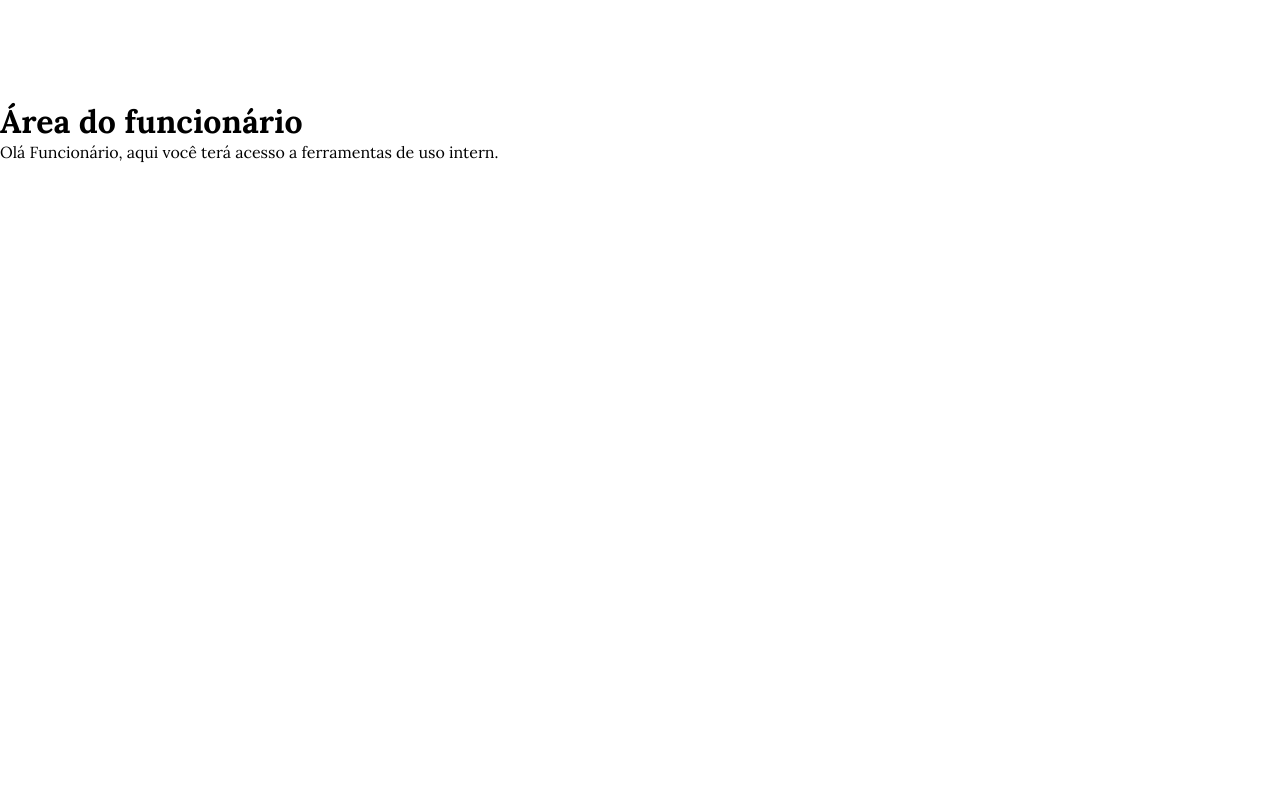
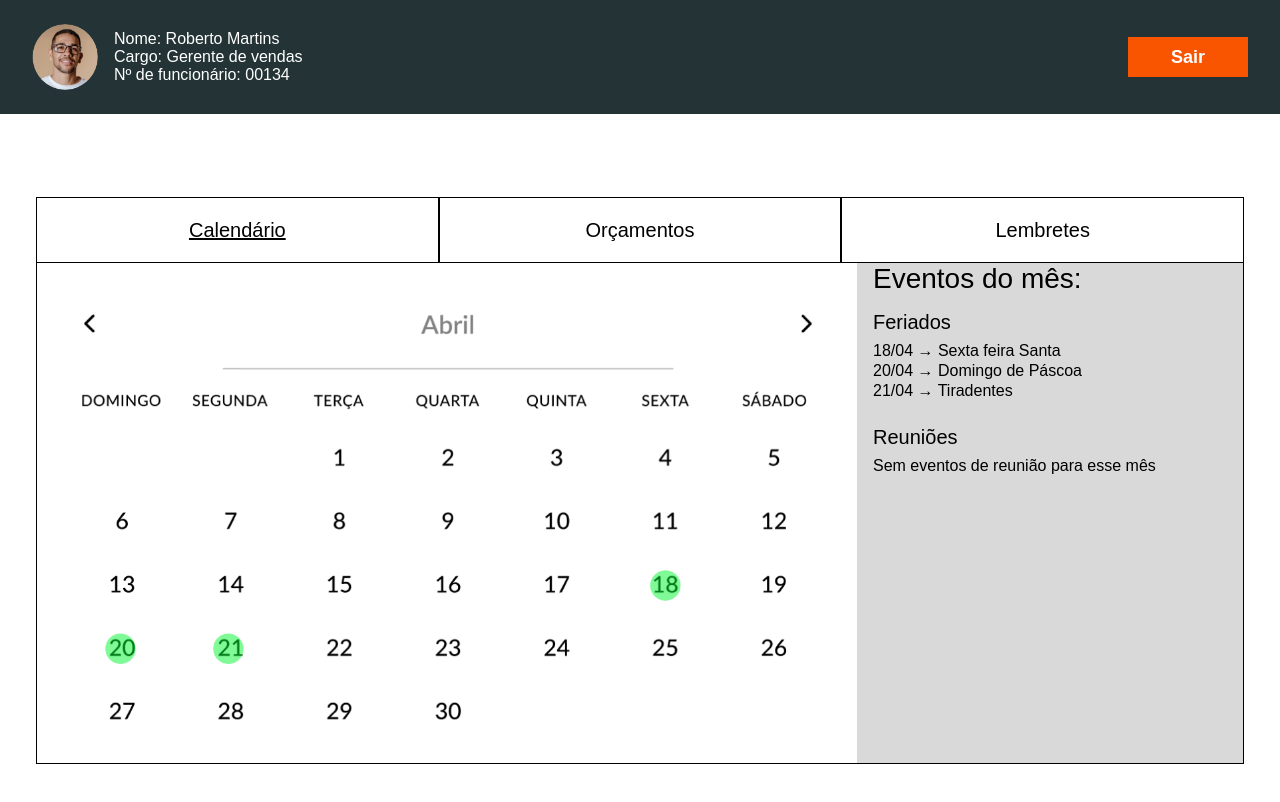
Before and after one commit to Caiosr2/Site-R.Amaral_Office, a React (Vite) app in the folder aula-front/: page /uso-interno in a window 1280 px wide. Shown: the top 802 px of the page. Built offline with nearby package versions, Linux system fonts and the light colour scheme.

Commit message:
Finalizando melhorias na área do funcionário

```diff
--- a/aula-front/src/pages/funcionarios/UsoInterno.tsx
+++ b/aula-front/src/pages/funcionarios/UsoInterno.tsx
@@ -1,10 +1,253 @@
-const UsoInterno = () => {
-    return (
-      <div>
-        <h1>Área do funcionário</h1>
-        <p>Olá Funcionário, aqui você terá acesso a ferramentas de uso intern.  </p>
-      </div>
-    );
-  };
+import React, { useState } from 'react';
+import styled from 'styled-components';
+import { useNavigate } from 'react-router-dom';
+import avatar1 from '../../assets/avatar1.png';
+import calendario from '../../assets/calendario.png';
 
-  export default UsoInterno;
+const Container = styled.div`
+  font-family: Arial, sans-serif;
+  background: #fff;
+  min-height: 100vh;
+  margin: 0;
+  padding: 0;
+`;
+
+const TopBar = styled.div`
+  width: 100%;
+  background-color: #243436;
+  color: white;
+  display: flex;
+  justify-content: space-between;
+  align-items: center;
+  padding: 24px 32px;
+  box-sizing: border-box;
+  position: fixed;
+  top: 0;
+  left: 0;
+  z-index: 10;
+`;
+
+const Spacer = styled.div`
+  height: 96px;
+`;
+
+const UserInfo = styled.div`
+  display: flex;
+  align-items: center;
+  gap: 16px;
+`;
+
+const Avatar = styled.img`
+  width: 66px;
+  height: 66px;
+  border-radius: 50%;
+`;
+
+const SairButton = styled.button`
+  background-color: #F95400;
+  color: white;
+  width: 120px;
+  height: 40px;
+  font-size: 18px;
+  border: none;
+  font-weight: bold;
+  cursor: pointer;
+`;
+
+const PageContent = styled.div`
+  max-width: 1208px;
+  margin: 0 auto;
+  padding-top: 0;
+`;
+
+const TabMenu = styled.div`
+  display: flex;
+  justify-content: space-between;
+  margin: 0;
+`;
+
+const Tab = styled.button<{ selected: boolean }>`
+  flex: 1;
+  padding: 20px;
+  background-color: white;
+  border: 1px solid #000;
+  font-weight: 400;
+  font-size: 20px;
+  line-height: 24px;
+  color: #000;
+  text-decoration: ${({ selected }) => (selected ? 'underline' : 'none')};
+  cursor: pointer;
+  transition: background-color 0.2s;
+  &:hover {
+    background-color: ${({ selected }) => (selected ? 'white' : '#f0f0f0')};
+  }
+`;
+
+const ContentBox = styled.div`
+  background: #D9D9D9;
+  border: 1px solid #000;
+  padding: 0;
+  border-top: none;
+  display: flex;
+  gap: 16px;
+  justify-content: flex-start;
+  align-items: flex-start;
+  margin-top: 0;
+`;
+
+const CalendarWrapper = styled.div`
+  width: 820px;
+  height: 500px;
+`;
+
+const ImgCalendario = styled.img`
+  width: 100%;
+  height: 100%;
+  object-fit: cover;
+`;
+
+const Eventos = styled.div`
+  padding: 0 0 0 0;
+  max-width: 300px;
+  display: flex;
+  flex-direction: column;
+  justify-content: flex-start;
+`;
+
+const TituloEventos = styled.h3`
+  font-size: 28px;
+  font-weight: 500;
+  margin-bottom: 16px;
+`;
+
+const Secao = styled.div`
+  margin-bottom: 24px;
+`;
+
+const Subtitulo = styled.p`
+  font-size: 20px;
+  font-weight: 500;
+  margin-bottom: 8px;
+`;
+
+const Descricao = styled.p`
+  font-size: 16px;
+  font-weight: 500;
+  margin: 2px 0;
+`;
+
+const Table = styled.table`
+  width: 100%;
+  border-collapse: collapse;
+`;
+
+const Td = styled.td`
+  border: 1px solid #999;
+  padding: 8px;
+`;
+
+const LembreteCard = styled.div`
+  background: white;
+  padding: 12px;
+  margin: 12px;
+  border-radius: 8px;
+  display: inline-block;
+  width: 240px;
+`;
+
+function handleDownloadClick(e: React.MouseEvent<HTMLAnchorElement>) {
+  e.preventDefault();
+  alert('O arquivo foi baixado no seu computador.');
+}
+
+export default function UsoInterno() {
+  const [abaAtiva, setAbaAtiva] = useState('calendario');
+  const navigate = useNavigate();
+
+  return (
+    <Container>
+      <TopBar>
+        <UserInfo>
+          <Avatar src={avatar1} alt="Avatar" />
+          <div>
+            <div>Nome: Roberto Martins</div>
+            <div>Cargo: Gerente de vendas</div>
+            <div>Nº de funcionário: 00134</div>
+          </div>
+        </UserInfo>
+        <SairButton onClick={() => navigate('/Funcionario')}>Sair</SairButton>
+      </TopBar>
+
+      <Spacer />
+
+      <PageContent>
+        <TabMenu>
+          <Tab selected={abaAtiva === 'calendario'} onClick={() => setAbaAtiva('calendario')}>Calendário</Tab>
+          <Tab selected={abaAtiva === 'orcamentos'} onClick={() => setAbaAtiva('orcamentos')}>Orçamentos</Tab>
+          <Tab selected={abaAtiva === 'lembretes'} onClick={() => setAbaAtiva('lembretes')}>Lembretes</Tab>
+        </TabMenu>
+
+        <ContentBox>
+          {abaAtiva === 'calendario' && (
+            <>
+              <CalendarWrapper>
+                <ImgCalendario src={calendario} alt="Calendário" />
+              </CalendarWrapper>
+              <Eventos>
+                <TituloEventos>Eventos do mês:</TituloEventos>
+                <Secao>
+                  <Subtitulo>Feriados</Subtitulo>
+                  <Descricao>18/04 → Sexta feira Santa</Descricao>
+                  <Descricao>20/04 → Domingo de Páscoa</Descricao>
+                  <Descricao>21/04 → Tiradentes</Descricao>
+                </Secao>
+                <Secao>
+                  <Subtitulo>Reuniões</Subtitulo>
+                  <Descricao>Sem eventos de reunião para esse mês</Descricao>
+                </Secao>
+              </Eventos>
+            </>
+          )}
+
+          {abaAtiva === 'orcamentos' && (
+            <Table>
+              <tbody>
+                <tr>
+                  <Td><strong>Cliente</strong></Td>
+                  <Td><strong>Email para contato</strong></Td>
+                  <Td><strong>Detalhes</strong></Td>
+                  <Td><strong>Prazo</strong></Td>
+                </tr>
+                <tr>
+                  <Td>Marcos Silva</Td>
+                  <Td>marcos@xxxx.com.br</Td>
+                  <Td><a href="#" onClick={handleDownloadClick}>Clique aqui para ver o orçamento</a></Td>
+                  <Td>X dias para entrega</Td>
+                </tr>
+                <tr>
+                  <Td>Maria Clara Silvestre</Td>
+                  <Td>mcsilvestre@xxxx.com.br</Td>
+                  <Td><a href="#" onClick={handleDownloadClick}>Clique aqui para ver o orçamento</a></Td>
+                  <Td>X dias para entrega</Td>
+                </tr>
+              </tbody>
+            </Table>
+          )}
+
+          {abaAtiva === 'lembretes' && (
+            <div style={{ display: 'flex', justifyContent: 'center' }}>
+              <LembreteCard>
+                🔴 <strong>Orçamento Marcos Silva</strong>
+                <p>X dias para a entrega do orçamento</p>
+              </LembreteCard>
+              <LembreteCard>
+                🔴 <strong>Orçamento Maria Clara Silvestre</strong>
+                <p>X dias para a entrega do orçamento</p>
+              </LembreteCard>
+            </div>
+          )}
+        </ContentBox>
+      </PageContent>
+    </Container>
+  );
+}
--- a/aula-front/src/router.tsx
+++ b/aula-front/src/router.tsx
@@ -22,6 +22,7 @@ export const router = createBrowserRouter([
       { path: "carrinho", element: <Carrinho /> },
       {path: "orcamento", element: <Orcamento />},
       {path: "produto1", element: <Produto1 />},
+      {path: "funcionario", element: <Funcionarios />},
 
     ]
   },
```
Also changed, not shown: aula-front/src/assets/Avatarfuncionario.png (deleted), aula-front/src/assets/calendario.png (added).
